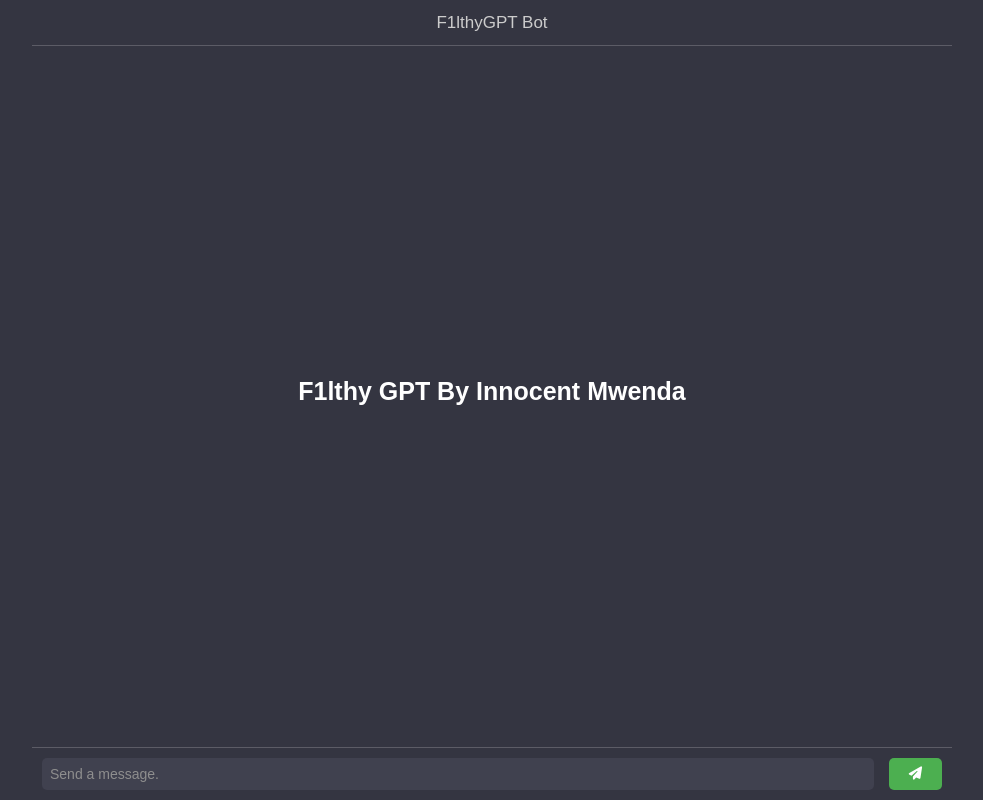
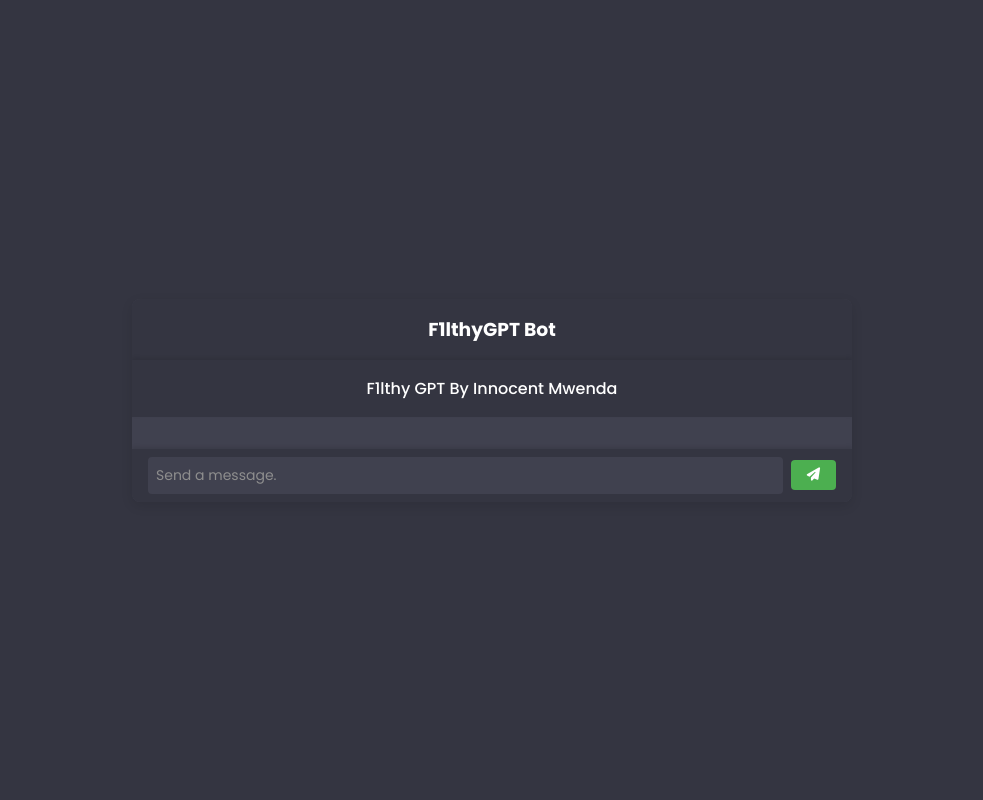
Before and after one commit to Guilty03/F1lthyGPT, a plain HTML site: page index.html in a window 1280 px wide. Shown: the whole page, without its empty margins (148-1131 px from the left). Drawn offline with Linux system fonts and the light colour scheme; a web font is replaced by a local one.

Commit message:
GPT3.5 turbo

```diff
--- a/style.css
+++ b/style.css
@@ -1,76 +1,108 @@
-@import url('https://fonts.google.com/css2?family=Poppins:wght@300;400;500;600;700&display=swap');
+@import url('https://fonts.googleapis.com/css2?family=Poppins:wght@300;400;500;600;700&display=swap');
+
 * {
     font-family: 'Poppins', sans-serif;
+    box-sizing: border-box;
+    margin: 0;
+    padding: 0;
 }
 
 body {
-    margin: 0;
-    padding: 0;
     background-color: #343541;
+    color: #fff;
+    display: flex;
+    justify-content: center;
+    align-items: center;
+    height: 100vh;
+}
+
+.container {
+    max-width: 720px;
+    width: 100%;
+    background-color: #40414f;
+    border-radius: 8px;
+    box-shadow: 0 4px 12px rgba(0, 0, 0, 0.1);
+    overflow: hidden;
+    display: flex;
+    flex-direction: column;
 }
 
 .header {
     display: flex;
     align-items: center;
     justify-content: center;
-    color: #ccc;
-    border-bottom: 1px solid #5c5c66;
-    height: 45px;
+    background-color: #343541;
+    color: #fff;
+    padding: 1rem;
+    box-shadow: 0 2px 4px rgba(0, 0, 0, 0.1);
 }
 
-.header h3 {
-    font-size: 17px;
-    font-weight: 500;
+.header h1 {
+    font-size: 1.5rem;
+    font-weight: 600;
+    margin: 0;
 }
 
-.container {
-    max-width: 920px;
-    height: 100vh;
+.chat-container {
+    flex: 1;
+    overflow-y: auto;
+    padding: 1rem;
     display: flex;
     flex-direction: column;
-    justify-content: space-between;
-    margin: 0 auto;
+    gap: 1rem;
 }
 
-.info {
-    display: flex;
-    align-items: center;
-    justify-content: center;
-    flex: 20;
+.message {
+    max-width: 80%;
+    padding: 0.75rem 1rem;
+    border-radius: 8px;
+    word-wrap: break-word;
+    animation: fadeIn 0.3s ease-in-out;
 }
 
-.info a {
-    color: #fff;
-    text-decoration: none;
-    font-size: 25px;
-    font-weight: bold;
-    transition: all 0.3s ease;
+.user {
+    background-color: #444654;
+    align-self: flex-end;
 }
 
-.info a:hover {
-    color: #4caf50;
+.bot {
+    background-color: #343541;
+    align-self: flex-start;
+    position: relative;
+}
+
+.bot::before {
+    content: "";
+    position: absolute;
+    left: -10px;
+    top: 0;
+    width: 20px;
+    height: 20px;
+    background-color: #9859b7;
+    border-radius: 50%;
+    animation: botPulse 1.5s infinite;
 }
 
 .input-container {
+    display: flex;
+    align-items: center;
+    padding: 0.5rem 1rem;
     background-color: #343541;
-    padding: 10px;
-    display: flex;
-    justify-content: space-between;
-    border-top: 1px solid #5c5c66;
-    position: sticky;
-    bottom: 0;
+    box-shadow: 0 -2px 4px rgba(0, 0, 0, 0.1);
 }
 
 #user-input {
+    flex: 1;
     background-color: #40414f;
     color: #fff;
     border: none;
     outline: none;
-    padding: 8px;
-    flex: 9;
+    padding: 0.5rem;
     font-size: 14px;
     font-weight: 400;
-    border-radius: 5px;
+    border-radius: 4px;
+    resize: none;
+    transition: height 0.2s ease-in-out;
 }
 
 #user-input::placeholder {
@@ -82,13 +114,13 @@ body {
     display: flex;
     align-items: center;
     justify-content: center;
-    padding: 8px 20px;
+    padding: 0.5rem 1rem;
     border: none;
-    border-radius: 5px;
+    border-radius: 4px;
     background-color: #4caf50;
     color: #fff;
     cursor: pointer;
-    margin-left: 15px;
+    margin-left: 0.5rem;
     transition: all 0.3s ease;
 }
 
@@ -96,48 +128,46 @@ body {
     background-color: #388e3c;
 }
 
-.chatcontainer {
-    flex: 1;
+.info {
+    display: flex;
+    align-items: center;
+    justify-content: center;
+    padding: 1rem;
+    background-color: #343541;
+    box-shadow: 0 -2px 4px rgba(0, 0, 0, 0.1);
 }
 
-.chat-bot {
-    display: flex;
-    align-items: center;
-    padding: 10px 15px;
+.info a {
+    color: #fff;
+    text-decoration: none;
+    font-size: 1rem;
+    font-weight: 500;
+    transition: all 0.3s ease;
 }
 
-#chat-log {
-    margin-bottom: 10px;
-    font-size: 14px;
-    line-height: 1.6;
+.info a:hover {
+    color: #4caf50;
 }
 
-#chat-log i {
-    margin-right: 10px;
-    color: #fff;
-    border-radius: 5px;
+@keyframes fadeIn {
+    0% {
+        opacity: 0;
+        transform: translateY(10px);
+    }
+    100% {
+        opacity: 1;
+        transform: translateY(0);
+    }
 }
 
-.bot,
-.user {
-    display: flex;
-    align-items: flex-start;
-    color: #eee;
-    width: 100%;
-    padding: 15px 7px 15px 10px;
-    border-radius: 6px;
+@keyframes botPulse {
+    0% {
+        box-shadow: 0 0 0 0 rgba(152, 89, 183, 0.4);
+    }
+    70% {
+        box-shadow: 0 0 0 10px rgba(152, 89, 183, 0);
+    }
+    100% {
+        box-shadow: 0 0 0 0 rgba(152, 89, 183, 0);
+    }
 }
-
-.bot {
-    background-color: #444654;
-}
-
-#chat-log #user-icon i {
-    background-color: #19c37d;
-    padding: 10px 11px;
-}
-
-#chat-log #bot-icon i {
-    background-color: #9859b7;
-    padding: 10px 8px 11px;
-}
```
Also changed, not shown: 1 other file.
